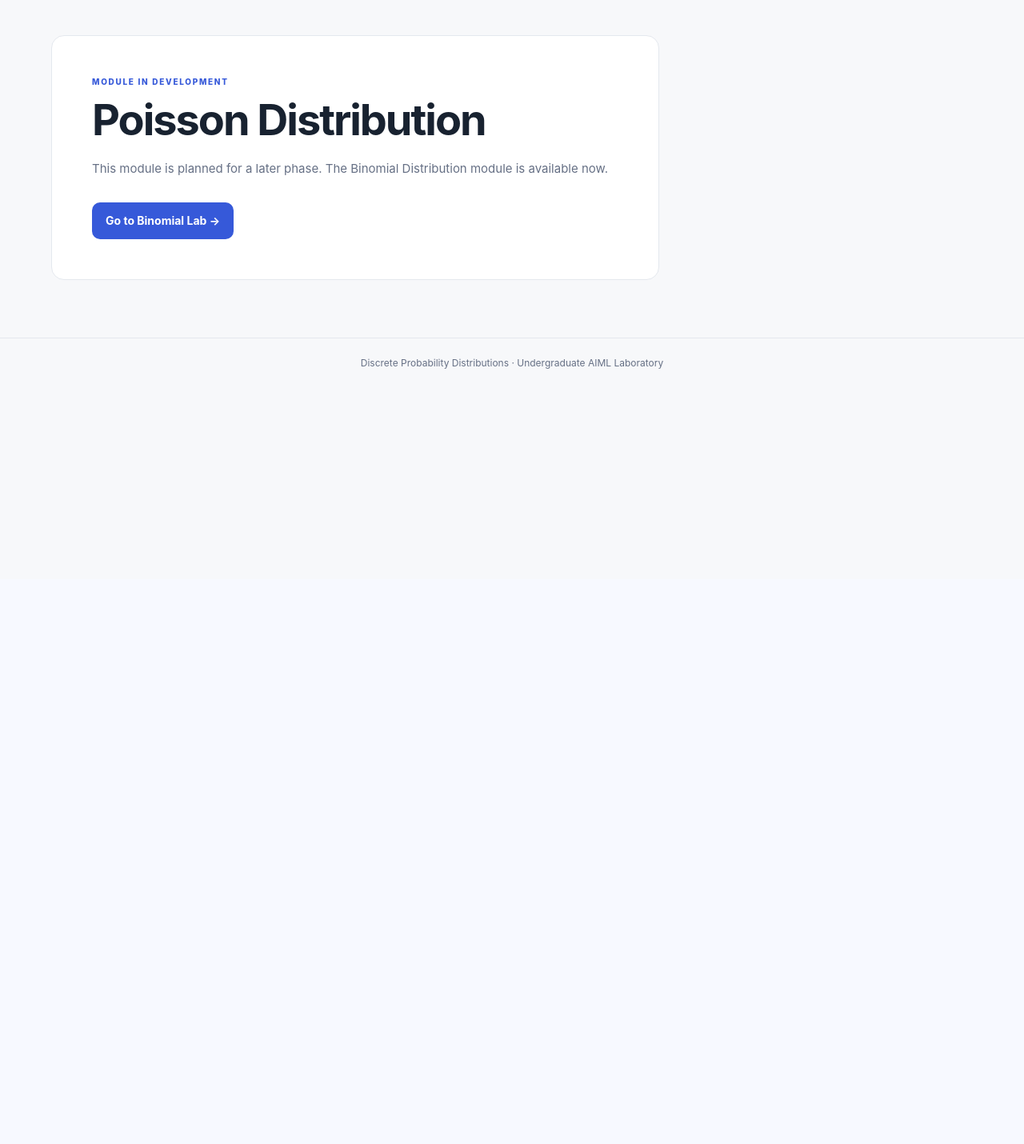
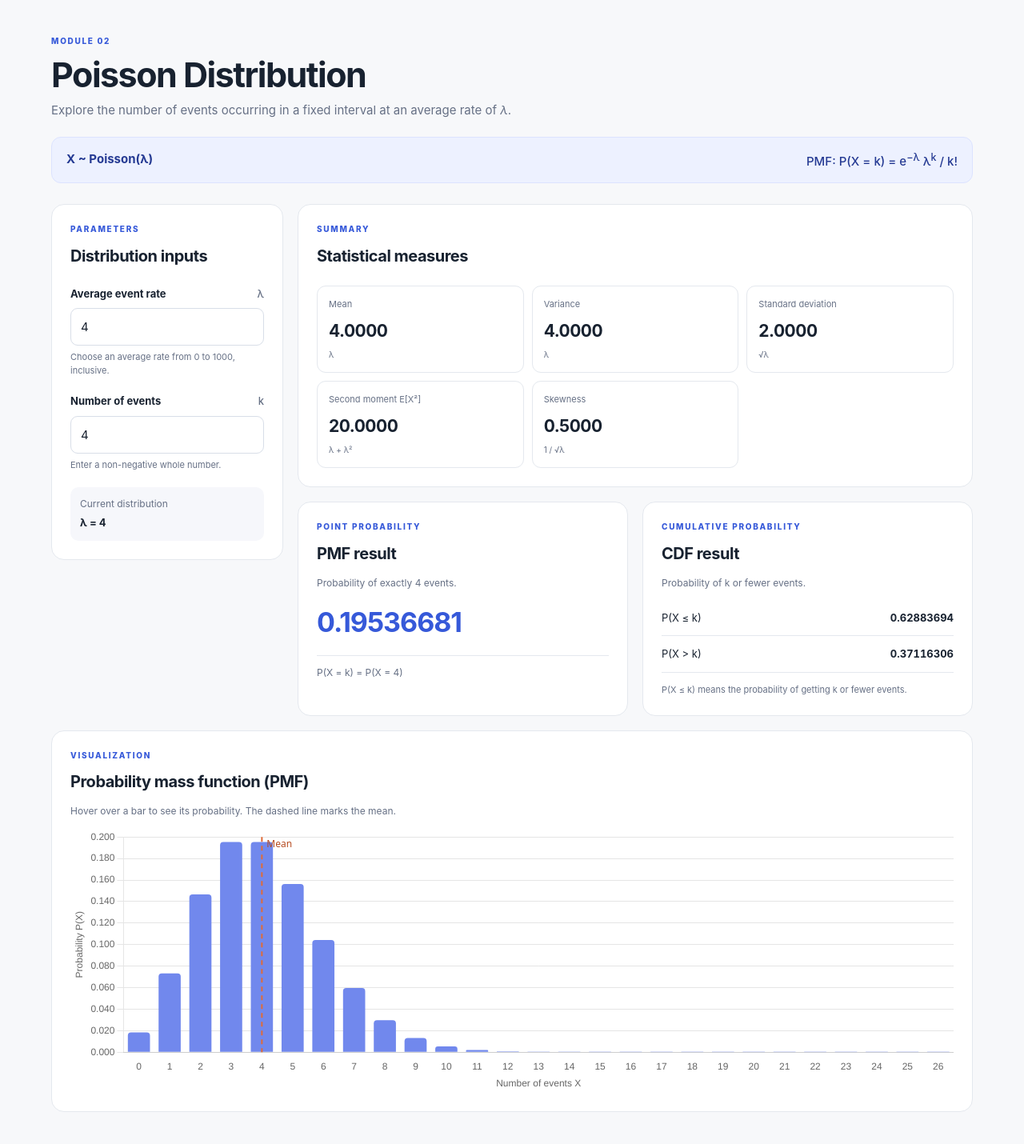
Before and after one commit to varshi495/discrete-probability-lab, a Flask app: page /poisson in a window 1280 px wide. Shown: the part 76-1506 px from the top of the page at 80% size. Before the commit the page ends 537 px from the top, so only its background shows below. Run offline with Flask 3, Linux system fonts and the light colour scheme.

Commit message:
added Poisson Distribution

```diff
--- a/app.py
+++ b/app.py
@@ -1,5 +1,8 @@
+import math
+
 from flask import Flask, render_template, request, jsonify
 from distributions.binomial import binomial_stats, binomial_pmf, binomial_cdf
+from distributions.poisson import poisson_stats, poisson_pmf, poisson_cdf
 
 app = Flask(__name__)
 
@@ -13,7 +16,7 @@ def binomial():
 
 @app.get("/poisson")
 def poisson():
-    return render_template("placeholder.html", distribution="Poisson")
+    return render_template("poisson.html")
 
 @app.get("/geometric")
 def geometric():
@@ -60,5 +63,36 @@ def api_binomial():
     except (TypeError, ValueError, OverflowError) as exc:
         return jsonify({"error": str(exc) or "Please enter valid values."}), 400
 
+
+@app.post("/api/poisson")
+def api_poisson():
+    data = request.get_json(silent=True) or {}
+    try:
+        rate = float(data.get("lambda", 4))
+        if not math.isfinite(rate) or not 0 <= rate <= 1000:
+            raise ValueError("Rate λ must be between 0 and 1000, inclusive.")
+
+        k_float = float(data.get("k", 4))
+        if not k_float.is_integer() or k_float < 0:
+            raise ValueError("Event count k must be a non-negative integer.")
+        k = int(k_float)
+
+        stats = poisson_stats(rate)
+        chart_max = math.ceil(rate + 6 * stats["standard_deviation"] + 10)
+        return jsonify({
+            "lambda": rate,
+            "k": k,
+            "stats": stats,
+            "pmf": poisson_pmf(rate, k),
+            "cdf": poisson_cdf(rate, k),
+            "chart": [
+                {"x": x, "probability": poisson_pmf(rate, x)}
+                for x in range(chart_max + 1)
+            ],
+        })
+    except (TypeError, ValueError, OverflowError) as exc:
+        return jsonify({"error": str(exc) or "Please enter valid values."}), 400
+
+
 if __name__ == "__main__":
     app.run(debug=True)
--- /dev/null
+++ b/distributions/poisson.py
@@ -0,0 +1,57 @@
+import math
+
+
+def poisson_pmf(rate: float, k: int) -> float:
+    """Return P(X=k) for X ~ Poisson(rate)."""
+    if rate < 0:
+        raise ValueError("Rate must be non-negative.")
+    if k < 0:
+        return 0.0
+    if rate == 0:
+        return 1.0 if k == 0 else 0.0
+    return math.exp(-rate + k * math.log(rate) - math.lgamma(k + 1))
+
+
+def poisson_cdf(rate: float, k: int) -> float:
+    """Return P(X<=k) for X ~ Poisson(rate)."""
+    if rate < 0:
+        raise ValueError("Rate must be non-negative.")
+    if k < 0:
+        return 0.0
+    if rate == 0:
+        return 1.0
+
+    if k < rate:
+        probability = poisson_pmf(rate, k)
+        total = probability
+        current = k
+        while current > 0:
+            probability *= current / rate
+            total += probability
+            current -= 1
+            if probability <= total * 1e-15:
+                break
+        return min(1.0, total)
+
+    probability = poisson_pmf(rate, k + 1)
+    tail = probability
+    current = k + 1
+    while probability > 0:
+        current += 1
+        probability *= rate / current
+        tail += probability
+        if probability <= tail * 1e-15:
+            break
+    return max(0.0, min(1.0, 1.0 - tail))
+
+
+def poisson_stats(rate: float) -> dict:
+    if rate < 0:
+        raise ValueError("Rate must be non-negative.")
+    return {
+        "mean": rate,
+        "variance": rate,
+        "standard_deviation": math.sqrt(rate),
+        "second_moment": rate + rate ** 2,
+        "skewness": None if rate == 0 else 1 / math.sqrt(rate),
+    }
--- /dev/null
+++ b/static/js/poisson.js
@@ -0,0 +1,116 @@
+(() => {
+  const rateInput = document.getElementById("lambda");
+  const kInput = document.getElementById("k");
+  const errorBox = document.getElementById("error");
+  let chart;
+
+  const fmt = (value, digits = 6) => {
+    if (value === null || !Number.isFinite(value)) return "Not defined";
+    return value.toFixed(digits);
+  };
+
+  const meanLinePlugin = {
+    id: "meanLine",
+    afterDatasetsDraw(chartInstance, args, options) {
+      if (options.mean === undefined || !chartInstance.chartArea) return;
+      const {ctx, chartArea, scales} = chartInstance;
+      const x = scales.x.getPixelForValue(options.mean);
+      if (x < chartArea.left || x > chartArea.right) return;
+      ctx.save();
+      ctx.beginPath();
+      ctx.setLineDash([6, 5]);
+      ctx.lineWidth = 2;
+      ctx.strokeStyle = "#e06b38";
+      ctx.moveTo(x, chartArea.top);
+      ctx.lineTo(x, chartArea.bottom);
+      ctx.stroke();
+      ctx.setLineDash([]);
+      ctx.fillStyle = "#b64b20";
+      ctx.font = "12px system-ui";
+      ctx.fillText("Mean", Math.min(x + 6, chartArea.right - 36), chartArea.top + 13);
+      ctx.restore();
+    }
+  };
+
+  function showError(message) {
+    errorBox.textContent = message;
+    errorBox.hidden = !message;
+  }
+
+  async function update() {
+    const rate = rateInput.value;
+    const k = kInput.value;
+
+    try {
+      const response = await fetch("/api/poisson", {
+        method: "POST",
+        headers: {"Content-Type": "application/json"},
+        body: JSON.stringify({lambda: rate, k})
+      });
+      const data = await response.json();
+      if (!response.ok) throw new Error(data.error || "Please check your inputs.");
+      showError("");
+
+      document.getElementById("selected").textContent = `λ = ${data.lambda}`;
+      document.getElementById("mean").textContent = fmt(data.stats.mean, 4);
+      document.getElementById("variance").textContent = fmt(data.stats.variance, 4);
+      document.getElementById("sd").textContent = fmt(data.stats.standard_deviation, 4);
+      document.getElementById("second").textContent = fmt(data.stats.second_moment, 4);
+      document.getElementById("skewness").textContent = fmt(data.stats.skewness, 4);
+      document.getElementById("pmf-k-label").textContent = data.k;
+      document.getElementById("pmf").textContent = fmt(data.pmf, 8);
+      document.getElementById("pmf-expression").textContent = `P(X = ${data.k})`;
+      document.getElementById("cdf").textContent = fmt(data.cdf, 8);
+      document.getElementById("complement").textContent = fmt(1 - data.cdf, 8);
+
+      const labels = data.chart.map(point => point.x);
+      const probabilities = data.chart.map(point => point.probability);
+      if (chart) {
+        chart.data.labels = labels;
+        chart.data.datasets[0].data = probabilities;
+        chart.options.plugins.meanLine.mean = data.stats.mean;
+        chart.update();
+      } else {
+        chart = new Chart(document.getElementById("pmfChart"), {
+          type: "bar",
+          data: {
+            labels,
+            datasets: [{
+              label: "P(X = k)",
+              data: probabilities,
+              backgroundColor: "#7188ed",
+              hoverBackgroundColor: "#3659d9",
+              borderRadius: 4,
+              maxBarThickness: 34
+            }]
+          },
+          plugins: [meanLinePlugin],
+          options: {
+            responsive: true,
+            maintainAspectRatio: false,
+            interaction: {mode: "index", intersect: false},
+            plugins: {
+              legend: {display: false},
+              meanLine: {mean: data.stats.mean},
+              tooltip: {
+                callbacks: {
+                  title: items => `X = ${items[0].label}`,
+                  label: item => `P(X = ${item.label}) = ${Number(item.raw).toFixed(8)}`
+                }
+              }
+            },
+            scales: {
+              x: {title: {display: true, text: "Number of events X"}, grid: {display: false}},
+              y: {beginAtZero: true, title: {display: true, text: "Probability P(X)"}, ticks: {callback: value => Number(value).toFixed(3)}}
+            }
+          }
+        });
+      }
+    } catch (error) {
+      showError(error.message);
+    }
+  }
+
+  [rateInput, kInput].forEach(input => input.addEventListener("input", update));
+  update();
+})();
--- a/templates/index.html
+++ b/templates/index.html
@@ -13,9 +13,9 @@
     <span class="module-number">01</span><span class="status">Available now</span>
     <h3>Binomial Distribution</h3><p>Model the number of successes in a fixed number of independent trials.</p><span class="card-link">Open module →</span>
   </a>
-  <a class="module-card" href="{{ url_for('poisson') }}">
-    <span class="module-number">02</span><span class="status upcoming">Coming next</span>
-    <h3>Poisson Distribution</h3><p>Model the number of events occurring in a fixed interval.</p><span class="card-link">View module →</span>
+  <a class="module-card available" href="{{ url_for('poisson') }}">
+    <span class="module-number">02</span><span class="status">Available now</span>
+    <h3>Poisson Distribution</h3><p>Model the number of events occurring in a fixed interval.</p><span class="card-link">Open module →</span>
   </a>
   <a class="module-card" href="{{ url_for('geometric') }}">
     <span class="module-number">03</span><span class="status upcoming">Coming next</span>
--- /dev/null
+++ b/templates/poisson.html
@@ -0,0 +1,62 @@
+{% extends "base.html" %}
+{% block title %}Poisson Distribution · Discrete Probability Lab{% endblock %}
+{% block content %}
+<div class="page-title">
+  <p class="eyebrow">MODULE 02</p>
+  <h1>Poisson Distribution</h1>
+  <p>Explore the number of events occurring in a fixed interval at an average rate of <em>λ</em>.</p>
+  <div class="formula-banner">X ~ Poisson(λ) <span>PMF: P(X = k) = e<sup>−λ</sup> λ<sup>k</sup> / k!</span></div>
+</div>
+
+<div class="workspace">
+  <section class="panel input-panel">
+    <div class="panel-heading"><div><p class="eyebrow">PARAMETERS</p><h2>Distribution inputs</h2></div></div>
+    <div class="field">
+      <label for="lambda">Average event rate <span>λ</span></label>
+      <input id="lambda" type="number" min="0" max="1000" step="0.1" value="4">
+      <small>Choose an average rate from 0 to 1000, inclusive.</small>
+    </div>
+    <div class="field">
+      <label for="k">Number of events <span>k</span></label>
+      <input id="k" type="number" min="0" step="1" value="4">
+      <small>Enter a non-negative whole number.</small>
+    </div>
+    <div id="error" class="error" role="alert" hidden></div>
+    <div class="selected-values">Current distribution <strong id="selected">λ = 4</strong></div>
+  </section>
+
+  <section class="results">
+    <div class="panel">
+      <div class="panel-heading"><div><p class="eyebrow">SUMMARY</p><h2>Statistical measures</h2></div></div>
+      <div class="stats-grid">
+        <article class="stat-card"><span>Mean</span><strong id="mean">4.0000</strong><small>λ</small></article>
+        <article class="stat-card"><span>Variance</span><strong id="variance">4.0000</strong><small>λ</small></article>
+        <article class="stat-card"><span>Standard deviation</span><strong id="sd">2.0000</strong><small>√λ</small></article>
+        <article class="stat-card"><span>Second moment E[X²]</span><strong id="second">20.0000</strong><small>λ + λ²</small></article>
+        <article class="stat-card"><span>Skewness</span><strong id="skewness">0.5000</strong><small>1 / √λ</small></article>
+      </div>
+    </div>
+    <div class="two-panels">
+      <section class="panel probability-panel">
+        <p class="eyebrow">POINT PROBABILITY</p><h2>PMF result</h2>
+        <p class="muted">Probability of exactly <span id="pmf-k-label">4</span> events.</p>
+        <strong class="big-result" id="pmf">0.1954</strong>
+        <div class="result-equation">P(X = k) = <span id="pmf-expression">P(X = 4)</span></div>
+      </section>
+      <section class="panel probability-panel">
+        <p class="eyebrow">CUMULATIVE PROBABILITY</p><h2>CDF result</h2>
+        <p class="muted">Probability of k or fewer events.</p>
+        <div class="cdf-row"><span>P(X ≤ k)</span><strong id="cdf">0.6288</strong></div>
+        <div class="cdf-row"><span>P(X &gt; k)</span><strong id="complement">0.3712</strong></div>
+        <p class="explanation">P(X ≤ k) means the probability of getting k or fewer events.</p>
+      </section>
+    </div>
+  </section>
+</div>
+
+<section class="panel chart-panel">
+  <div class="chart-heading"><div><p class="eyebrow">VISUALIZATION</p><h2>Probability mass function (PMF)</h2><p class="muted">Hover over a bar to see its probability. The dashed line marks the mean.</p></div></div>
+  <div class="chart-wrap"><canvas id="pmfChart" aria-label="Poisson probability mass function bar chart"></canvas></div>
+</section>
+<script src="{{ url_for('static', filename='js/poisson.js') }}"></script>
+{% endblock %}
```
Also changed, not shown: tests/test_poisson.py (added, +55 -0 lines), README.md.
